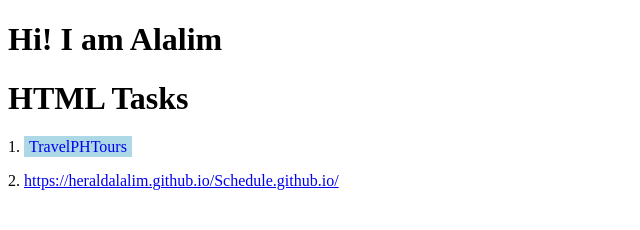
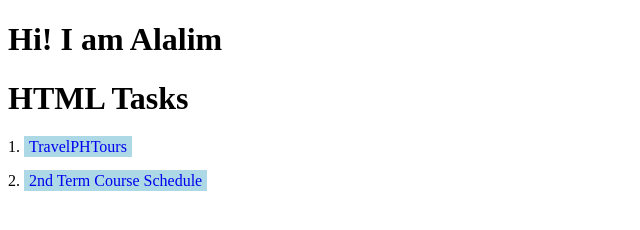
Before and after one commit to HeraldAlalim/HeraldAlalim.github.io, a plain HTML site: page index.html in a window 1280 px wide. Shown: the whole page, without its empty margins (0-640 px from the left). Drawn offline with Linux system fonts and the light colour scheme.

Commit message:
sixth commit

```diff
--- a/index.html
+++ b/index.html
@@ -9,7 +9,7 @@
   <h1>Hi! I am Alalim </h1>
   <h1>HTML Tasks</h1>
   <p>1. <a href="https://heraldalalim.github.io/TravelPHTours/" style="background-color: lightblue; text-decoration: none; padding: 2px 5px;">TravelPHTours</a></p>
-  <p>2. <a href="https://heraldalalim.github.io/Schedule.github.io/" target="_blank">https://heraldalalim.github.io/Schedule.github.io/</a></p>
+  <p>2. <a href="https://heraldalalim.github.io/Schedule.github.io/" style="background-color: lightblue; text-decoration: none; padding: 2px 5px;">2nd Term Course Schedule</a></p>
 
 
 
```
